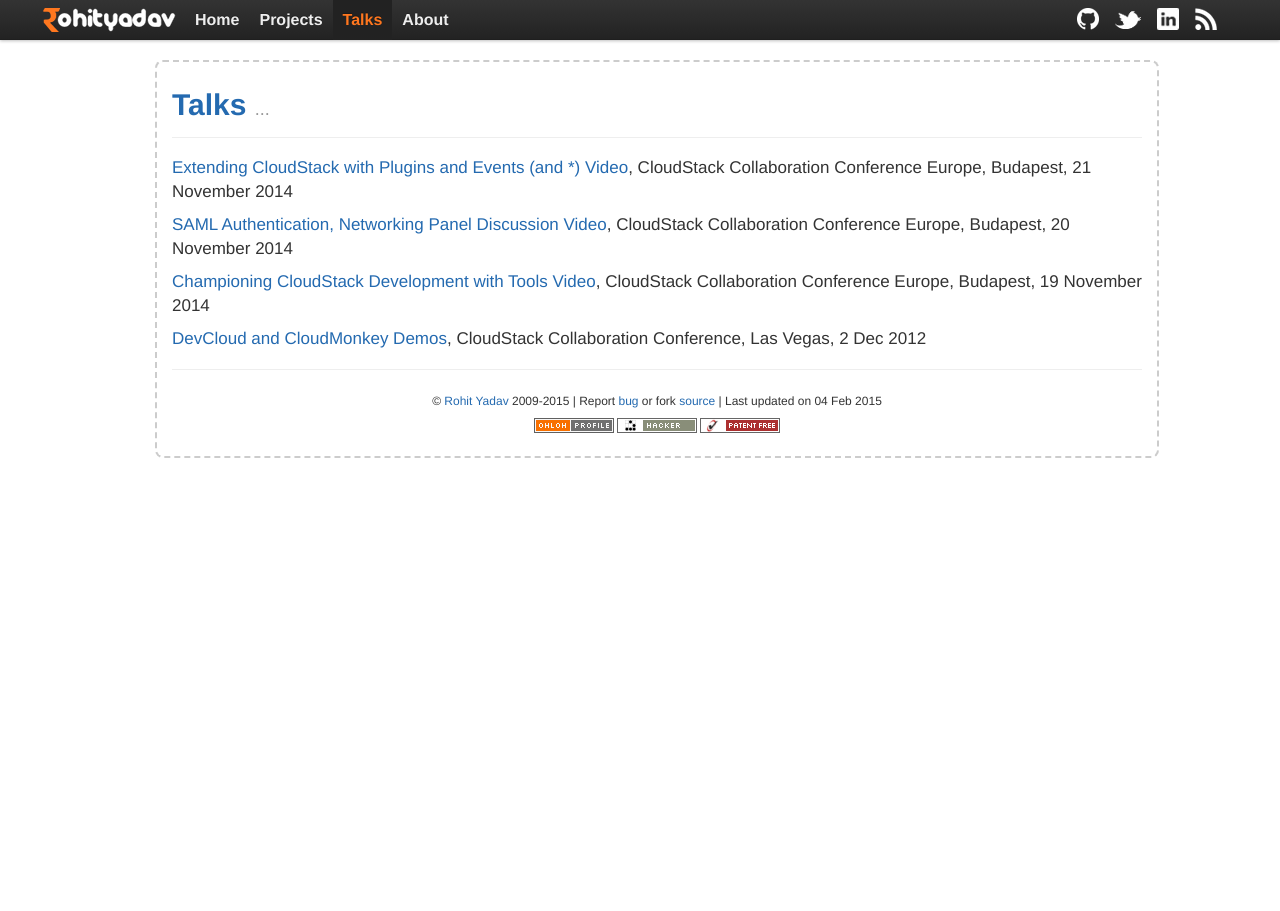
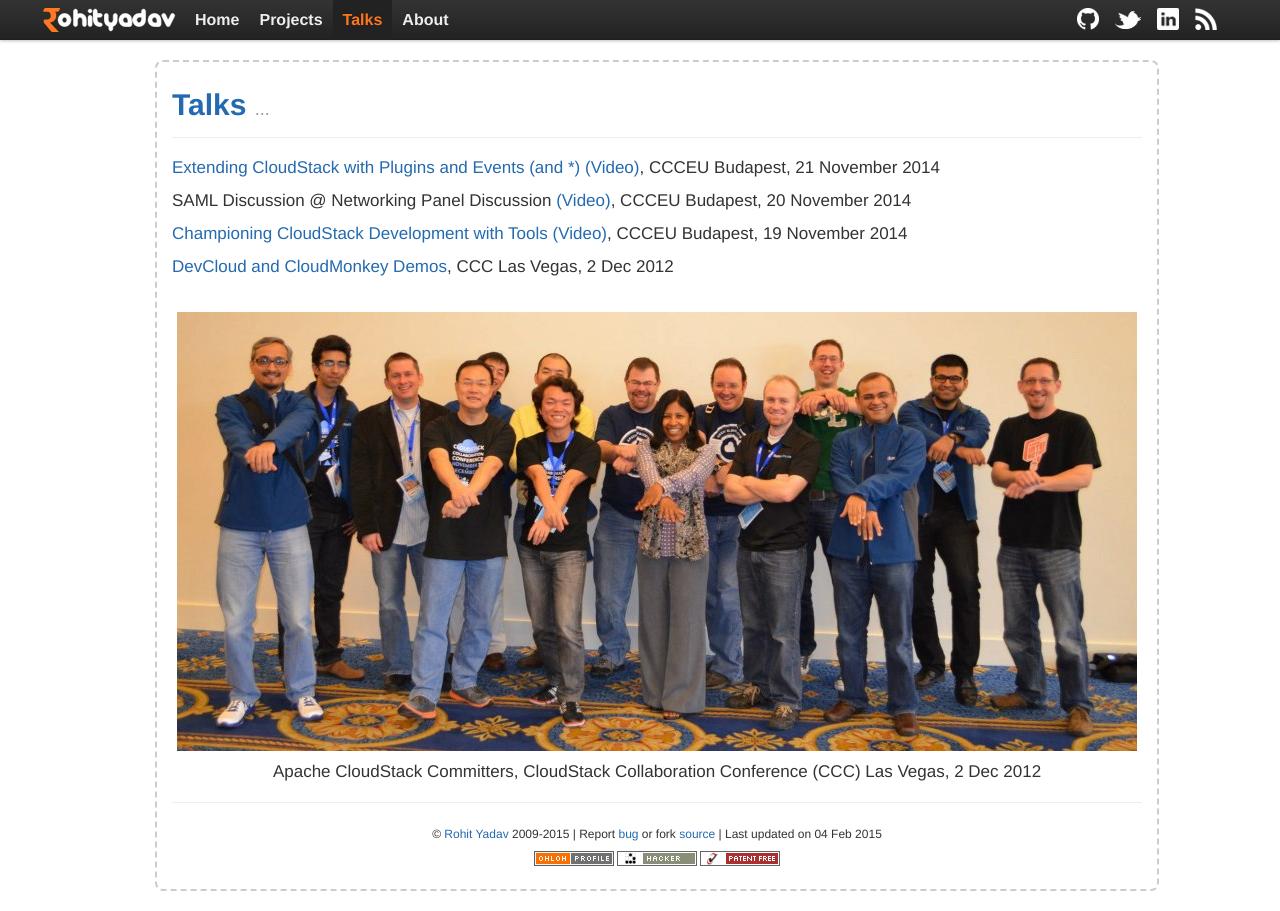
Before and after one commit to rohityadavcloud/rohityadavcloud.github.io, a Jekyll site: the page built from talks.markdown, in a window 1280 px wide. Built offline with Jekyll 4.4.1, drawn with Linux system fonts in a browser that asks for light colours.

Commit message:
talks: add photo
Signed-off-by: Rohit Yadav <rohit@scaleninja.com>

```diff
--- a/talks.markdown
+++ b/talks.markdown
@@ -5,10 +5,14 @@ tagline:
 permalink: /talks/
 ---
 
-[Extending CloudStack with Plugins and Events (and *)](/files/talks/ccceu14-extending-cloudstack.pdf) [Video](https://www.youtube.com/watch?v=gFjIJU2csno), CloudStack Collaboration Conference Europe, Budapest, 21 November 2014
+[Extending CloudStack with Plugins and Events (and *)](/files/talks/ccceu14-extending-cloudstack.pdf) [(Video)](https://www.youtube.com/watch?v=gFjIJU2csno), CCCEU Budapest, 21 November 2014
 
-[SAML Authentication, Networking Panel Discussion Video](https://www.youtube.com/watch?v=i_ttBpiX4xM&t=15m55s), CloudStack Collaboration Conference Europe, Budapest, 20 November 2014
+SAML Discussion @ Networking Panel Discussion [(Video)](https://www.youtube.com/watch?v=i_ttBpiX4xM&t=15m55s), CCCEU Budapest, 20 November 2014
 
-[Championing CloudStack Development with Tools](/files/talks/ccceu14-tools.pdf) [Video](https://www.youtube.com/watch?v=g6vUHGoVtpI), CloudStack Collaboration Conference Europe, Budapest, 19 November 2014
+[Championing CloudStack Development with Tools](/files/talks/ccceu14-tools.pdf) [(Video)](https://www.youtube.com/watch?v=g6vUHGoVtpI), CCCEU Budapest, 19 November 2014
 
-[DevCloud and CloudMonkey Demos](/files/talks/ccc12-devcloud+cloudmonkey.pdf), CloudStack Collaboration Conference, Las Vegas, 2 Dec 2012
+[DevCloud and CloudMonkey Demos](/files/talks/ccc12-devcloud+cloudmonkey.pdf), CCC Las Vegas, 2 Dec 2012
+
+<br><img style="display: block; margin: auto;" src="/images/committers.jpg">
+
+<p style="text-align:center">Apache CloudStack Committers, CloudStack Collaboration Conference (CCC) Las Vegas, 2 Dec 2012</p>
```
Also changed, not shown: images/committers.jpg (added).
